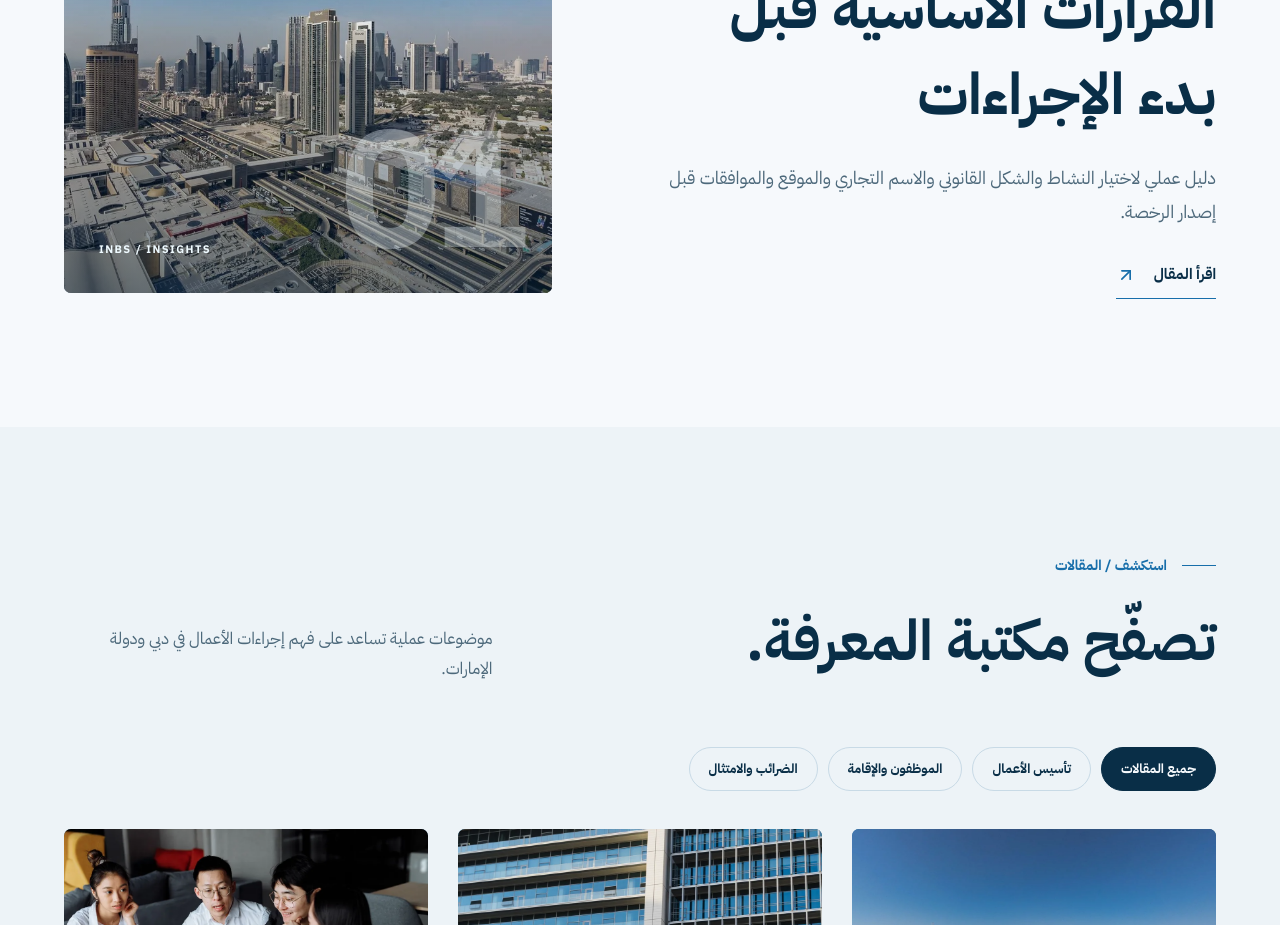
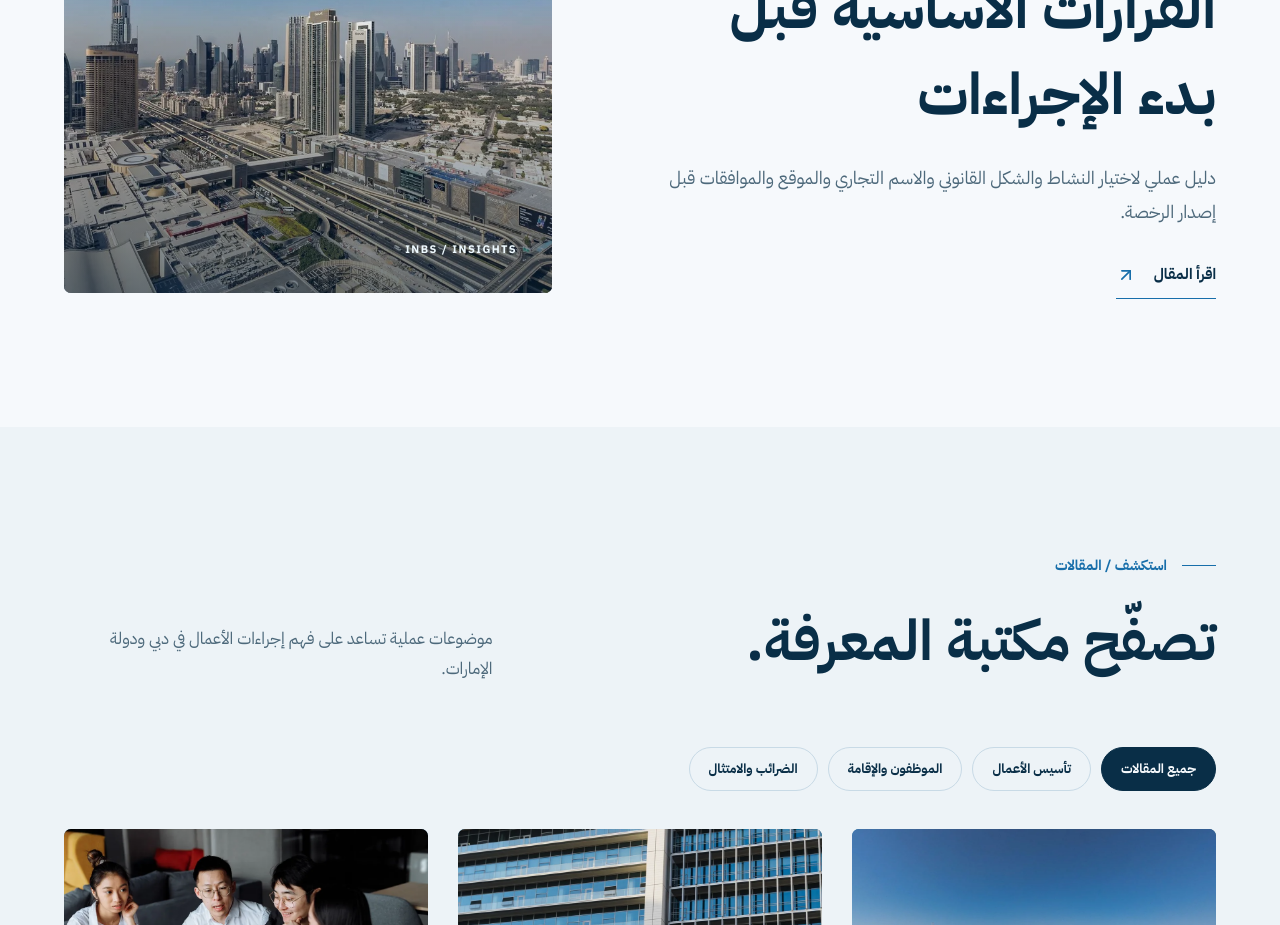
Before and after one commit to Bashar-alJabi/inbs-website, a Next.js app: page /ar/insights in a window 1280 px wide. Shown: the part 1140-2065 px from the top of the page. Built offline with nearby package versions, Linux system fonts and the light colour scheme; no server answers.

Commit message:
style(insights): remove featured photo number overlay

```diff
--- a/src/components/insights/insights-featured.tsx
+++ b/src/components/insights/insights-featured.tsx
@@ -18,7 +18,7 @@ export function InsightsFeatured({locale}:{locale:Locale}){
    </Reveal>
    <Link className="inbs-insights-featured-art" href={`/${locale}/insights/${article.slug}`} aria-label={t.title}>
      <Image src={`/images/insights/${article.slug}.webp`} alt={t.title} fill sizes="(max-width: 950px) 100vw, 45vw" priority />
-     <span aria-hidden="true">01</span><strong aria-hidden="true">INBS / INSIGHTS</strong>
+     <strong aria-hidden="true">INBS / INSIGHTS</strong>
    </Link>
   </div>
  </section>;
```
